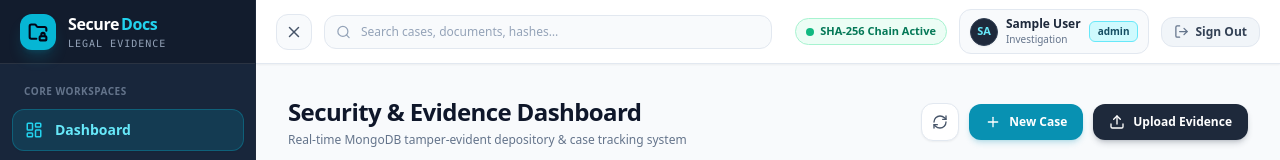
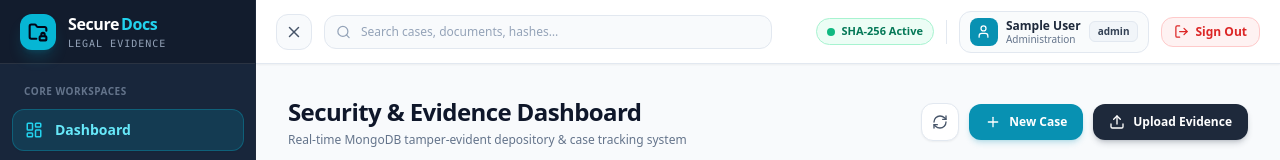
Before and after one commit to hareshgavit189/Secure-Docs, a React (Vite) app in the folder frontend/: page /dashboard in a window 1280 px wide. Shown: the top 160 px of the page. Built offline with nearby package versions, Linux system fonts and the light colour scheme; no server answers; sample sign-in values are in the browser's storage.

Commit message:
fix: refine admin button with user icon, profile modal trigger, and top right sign out button

```diff
--- a/frontend/src/components/Navbar.jsx
+++ b/frontend/src/components/Navbar.jsx
@@ -1,11 +1,11 @@
 import { useState } from 'react';
-import { Search, Menu, X, LogOut } from 'lucide-react';
+import { Search, Menu, X, LogOut, User, ShieldCheck } from 'lucide-react';
 import { useAuth } from '../context/AuthContext';
 import { ProfileModal } from './ProfileModal';
 
 /**
  * Top Navbar with hamburger (☰ / ✕) toggle button, search,
- * clickable user/admin role profile button, and top-right Sign Out button.
+ * clickable user/admin role profile button with icon, and top-right Sign Out button.
  */
 export function Navbar({ onSearch, onMenuToggle, sidebarOpen }) {
   const { user, logout }              = useAuth();
@@ -18,13 +18,13 @@ export function Navbar({ onSearch, onMenuToggle, sidebarOpen }) {
     if (onSearch) onSearch(val);
   };
 
-  const role = user?.role || 'Officer';
+  const role = user?.role || 'Admin';
 
   const getRoleBadgeStyle = (r) => {
-    if (r === 'Admin') return 'bg-amber-100 text-amber-900 border-amber-300 hover:bg-amber-200';
-    if (r === 'Legal Reviewer') return 'bg-indigo-100 text-indigo-900 border-indigo-300 hover:bg-indigo-200';
-    if (r === 'Auditor') return 'bg-emerald-100 text-emerald-900 border-emerald-300 hover:bg-emerald-200';
-    return 'bg-cyan-100 text-cyan-900 border-cyan-300 hover:bg-cyan-200';
+    if (r === 'Admin') return 'bg-cyan-50 text-cyan-700 border-cyan-200 hover:bg-cyan-100';
+    if (r === 'Legal Reviewer') return 'bg-indigo-50 text-indigo-700 border-indigo-200 hover:bg-indigo-100';
+    if (r === 'Auditor') return 'bg-emerald-50 text-emerald-700 border-emerald-200 hover:bg-emerald-100';
+    return 'bg-slate-100 text-slate-700 border-slate-200 hover:bg-slate-200';
   };
 
   return (
@@ -34,11 +34,10 @@ export function Navbar({ onSearch, onMenuToggle, sidebarOpen }) {
         {/* ── Hamburger Toggle (all screen sizes) ── */}
         <button
           onClick={onMenuToggle}
-          className="p-2 rounded-xl border border-slate-200 bg-slate-50 text-slate-600 hover:bg-slate-100 active:scale-95 transition-all shrink-0"
+          className="p-2 rounded-xl border border-slate-200 bg-slate-50 text-slate-600 hover:bg-slate-100 active:scale-95 transition-all shrink-0 cursor-pointer"
           aria-label={sidebarOpen ? 'Close sidebar' : 'Open sidebar'}
           title={sidebarOpen ? 'Close menu' : 'Open menu'}
         >
-          {/* Animate between ☰ and ✕ */}
           <span className={`block transition-transform duration-200 ${sidebarOpen ? 'rotate-90' : 'rotate-0'}`}>
             {sidebarOpen ? <X size={18} /> : <Menu size={18} />}
           </span>
@@ -59,47 +58,55 @@ export function Navbar({ onSearch, onMenuToggle, sidebarOpen }) {
           />
         </div>
 
-        {/* ── Right Corner Controls ── */}
+        {/* ── Top Right Corner Controls ── */}
         <div className="ml-auto flex items-center gap-2 sm:gap-3 shrink-0">
 
           {/* Security status badge */}
-          <div className="hidden lg:flex items-center gap-1.5 px-2.5 py-1 bg-emerald-50 border border-emerald-200 rounded-full text-[11px] font-semibold text-emerald-700 whitespace-nowrap">
+          <div className="hidden sm:flex items-center gap-1.5 px-2.5 py-1 bg-emerald-50 border border-emerald-200 rounded-full text-[11px] font-semibold text-emerald-700 whitespace-nowrap">
             <span className="size-2 rounded-full bg-emerald-500 animate-pulse shrink-0" />
-            <span>SHA-256 Chain Active</span>
+            <span className="hidden md:inline">SHA-256 Active</span>
+            <span className="md:hidden">Secure</span>
           </div>
 
-          {/* ── Interactive Admin / User Role Button (Tap to see Profile) ── */}
+          <div className="h-6 w-px bg-slate-200 hidden sm:block" />
+
+          {/* ── Interactive Admin / User Role Button (Tap to view full Profile) ── */}
           <button
+            type="button"
             onClick={() => setShowProfileModal(true)}
-            className="flex items-center gap-2 px-2.5 py-1.5 rounded-xl border border-slate-200 bg-slate-50 hover:bg-slate-100 hover:border-slate-300 active:scale-95 transition-all text-left group shadow-2xs"
-            title="Click to view profile and role permissions"
+            className="flex items-center gap-2 px-2.5 py-1.5 rounded-xl border border-slate-200 bg-slate-50/80 hover:bg-cyan-50/60 hover:border-cyan-300 active:scale-95 transition-all text-left group cursor-pointer"
+            title="Click to view full user profile & role permissions"
             aria-label="View user profile"
           >
-            <div className="size-7 rounded-full bg-slate-800 text-cyan-300 font-bold text-[11px] flex items-center justify-center shrink-0 shadow-sm border border-slate-700">
-              {user?.name ? user.name.slice(0, 2).toUpperCase() : 'US'}
+            {/* Admin Icon inside Top Right Button */}
+            <div className="size-7 rounded-lg bg-cyan-600 text-white flex items-center justify-center font-bold text-xs shrink-0 shadow-xs group-hover:bg-cyan-700 transition-colors">
+              <User size={15} />
             </div>
-            <div className="hidden md:block text-left">
-              <div className="text-xs font-bold text-slate-800 truncate max-w-[120px] group-hover:text-cyan-700 transition-colors">
-                {user?.name || 'Authorized Officer'}
+
+            <div className="hidden sm:block text-left">
+              <div className="text-xs font-bold text-slate-800 truncate max-w-[130px] group-hover:text-cyan-700 transition-colors leading-tight">
+                {user?.name || 'Admin Officer'}
               </div>
-              <div className="text-[10px] text-slate-500 truncate max-w-[120px]">
-                {user?.department || 'Investigation'}
+              <div className="text-[10px] text-slate-500 truncate max-w-[130px] leading-tight">
+                {user?.department || 'Administration'}
               </div>
             </div>
-            <span className={`px-2 py-0.5 text-[10px] font-extrabold border rounded-md whitespace-nowrap transition-colors ${getRoleBadgeStyle(role)}`}>
+
+            <span className={`px-2 py-0.5 text-[10px] font-bold border rounded-md whitespace-nowrap transition-colors ${getRoleBadgeStyle(role)}`}>
               {role}
             </span>
           </button>
 
           {/* ── Top Right Corner Sign Out Button ── */}
           <button
+            type="button"
             onClick={logout}
-            className="flex items-center gap-1.5 px-3 py-1.5 text-xs font-semibold text-slate-700 hover:text-red-600 bg-slate-100 hover:bg-red-50 border border-slate-200 hover:border-red-200 rounded-xl transition-all shrink-0 active:scale-95 shadow-2xs"
+            className="flex items-center gap-1.5 px-3 py-1.5 text-xs font-bold text-red-600 hover:text-white bg-red-50 hover:bg-red-600 border border-red-200 hover:border-red-600 rounded-xl transition-all shrink-0 active:scale-95 shadow-2xs cursor-pointer"
             title="Sign Out of Portal"
             aria-label="Sign out"
           >
-            <LogOut size={15} className="text-slate-500 group-hover:text-red-600 shrink-0" />
-            <span className="hidden sm:inline">Sign Out</span>
+            <LogOut size={15} />
+            <span className="hidden md:inline">Sign Out</span>
           </button>
 
         </div>
```
